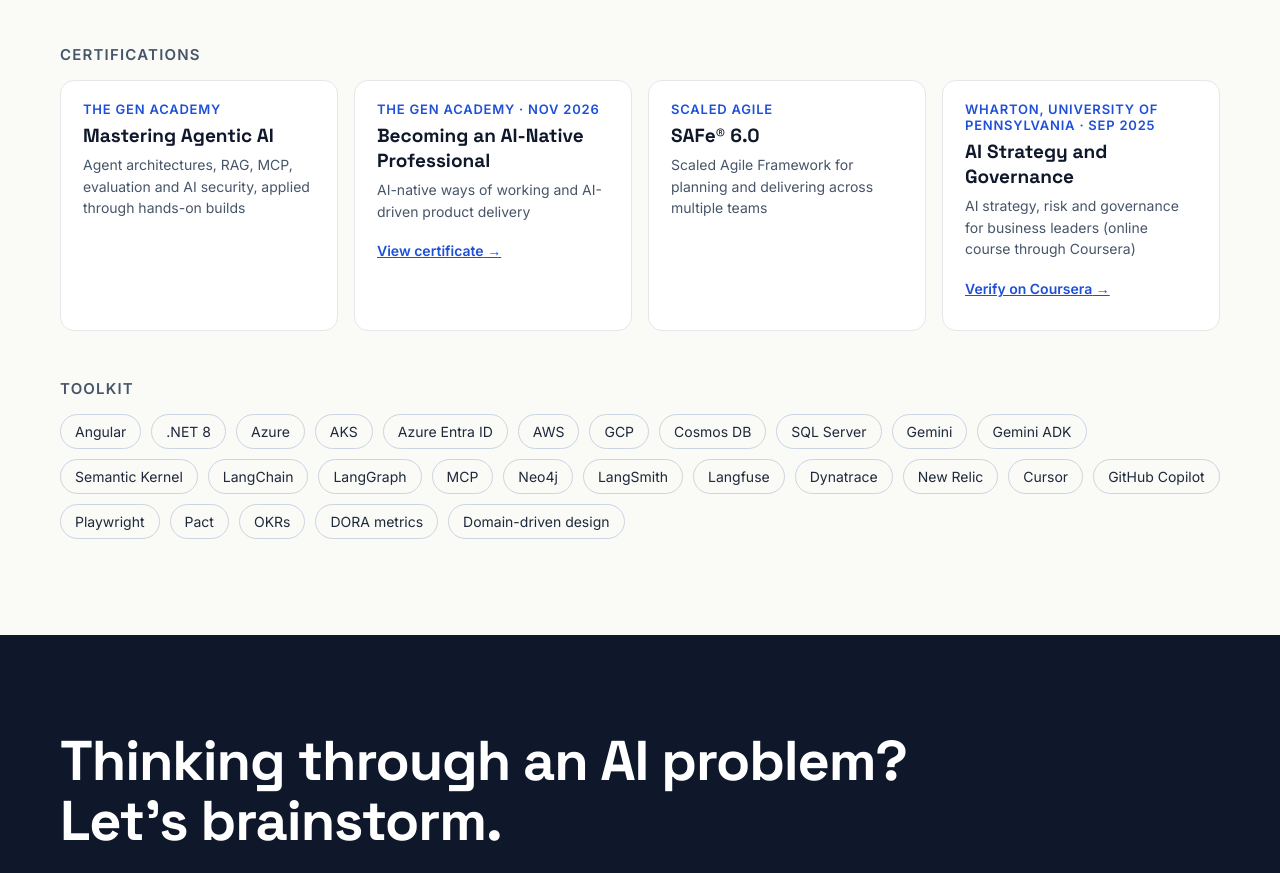
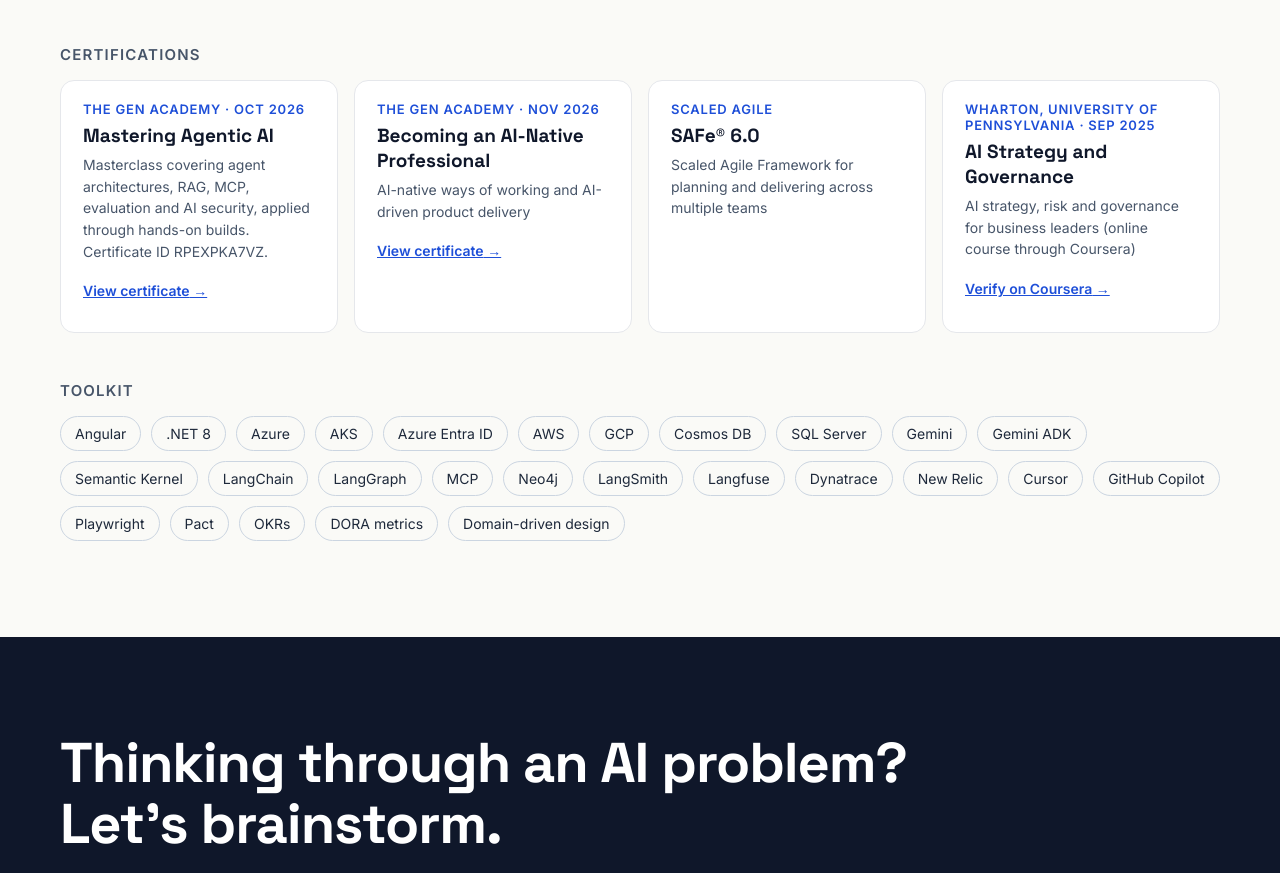
Before and after one commit to gonashc/gonashc.github.io, a plain HTML site: page index.html in a window 1280 px wide. Shown: the part 8389-9262 px from the top of the page. Drawn offline with Linux system fonts and the light colour scheme.

Commit message:
Add Mastering Agentic AI certificate (The Gen Academy)
Co-Authored-By: Claude Opus 5.5 <noreply@anthropic.com>
Claude-Session: https://claude.ai/code/session_01SehvjdmcdipM5dsXFg4XYU

```diff
--- a/index.html
+++ b/index.html
@@ -343,9 +343,10 @@ a{color:#1E4FD8}a:hover{color:#163BA3}
       <h3 style="margin: 0; font-size: 15px; font-weight: 600; letter-spacing: 0.08em; text-transform: uppercase; color: #475569">Certifications</h3>
       <ul aria-label="Certifications" style="margin: 0; padding: 0; list-style: none; display: grid; grid-template-columns: repeat(auto-fit, minmax(260px, 1fr)); gap: 16px">
         <li style="background: #FFFFFF; border: 1px solid #E5E7EB; border-radius: 14px; padding: 20px 22px; display: flex; flex-direction: column; gap: 6px">
-          <p style="margin: 0; font-size: 13px; font-weight: 600; letter-spacing: 0.06em; text-transform: uppercase; color: #1E4FD8">The Gen Academy</p>
+          <p style="margin: 0; font-size: 13px; font-weight: 600; letter-spacing: 0.06em; text-transform: uppercase; color: #1E4FD8">The Gen Academy · Oct 2026</p>
           <p style="margin: 0; font-family: 'Space Grotesk', sans-serif; font-size: 19px; font-weight: 700; color: #0F172A">Mastering Agentic AI</p>
-          <p style="margin: 0; font-size: 14px; line-height: 1.55; color: #475569">Agent architectures, RAG, MCP, evaluation and AI security, applied through hands-on builds</p>
+          <p style="margin: 0; font-size: 14px; line-height: 1.55; color: #475569">Masterclass covering agent architectures, RAG, MCP, evaluation and AI security, applied through hands-on builds. Certificate ID RPEXPKA7VZ.</p>
+          <a href="certs/mastering-agentic-ai-certificate.png" target="_blank" rel="noopener" style="display: inline-flex; align-items: center; min-height: 44px; font-size: 14px; font-weight: 600; color: #1E4FD8">View certificate <span aria-hidden="true">&#160;→</span></a>
         </li>
         <li style="background: #FFFFFF; border: 1px solid #E5E7EB; border-radius: 14px; padding: 20px 22px; display: flex; flex-direction: column; gap: 6px">
           <p style="margin: 0; font-size: 13px; font-weight: 600; letter-spacing: 0.06em; text-transform: uppercase; color: #1E4FD8">The Gen Academy · Nov 2026</p>
```
Also changed, not shown: certs/mastering-agentic-ai-certificate.png (added).
